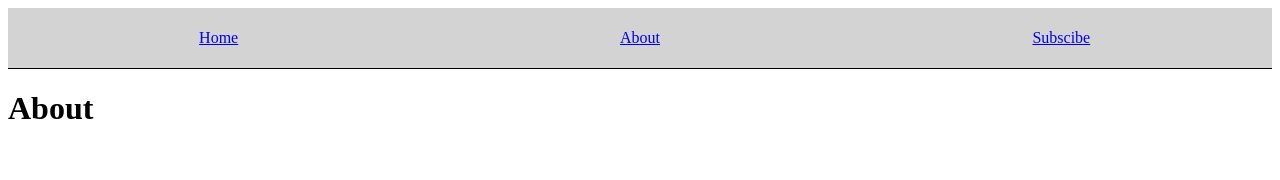
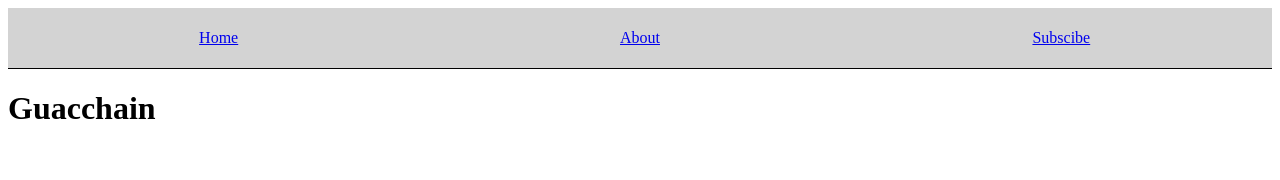
Before and after one commit to PatNeedham/guacchain.com, a React app: page /about in a window 1280 px wide. Shown: the top 180 px of the page. Built offline with nearby package versions, Linux system fonts and the light colour scheme; the HTML template or start-up script is replaced by a standard one.

Commit message:
about page edit

```diff
--- a/src/components/pages/About.js
+++ b/src/components/pages/About.js
@@ -2,7 +2,7 @@ import React from 'react';
 
 const About = () => (
   <div>
-    <h1>About</h1>
+    <h1>Guacchain</h1>
   </div>
 );
 
```
